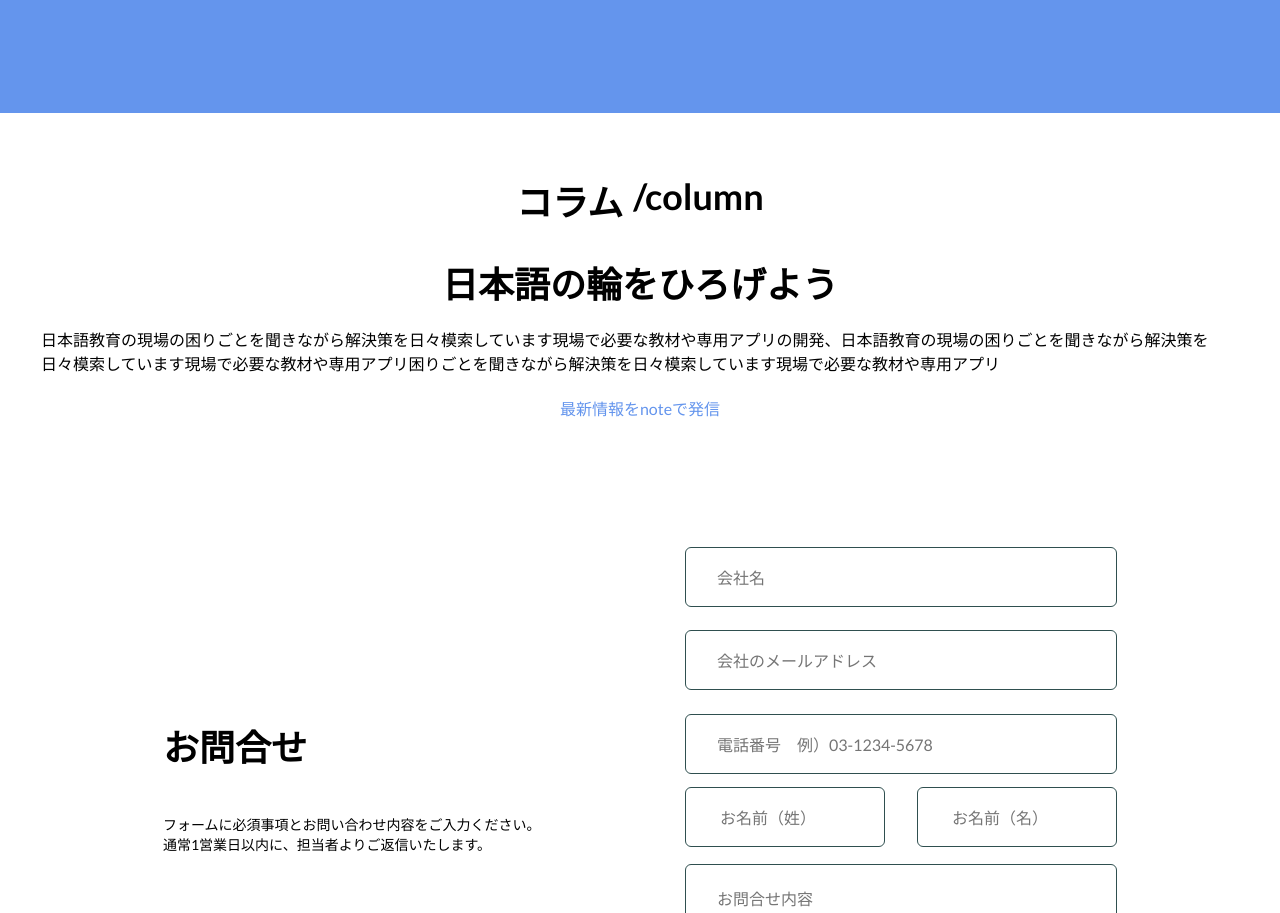
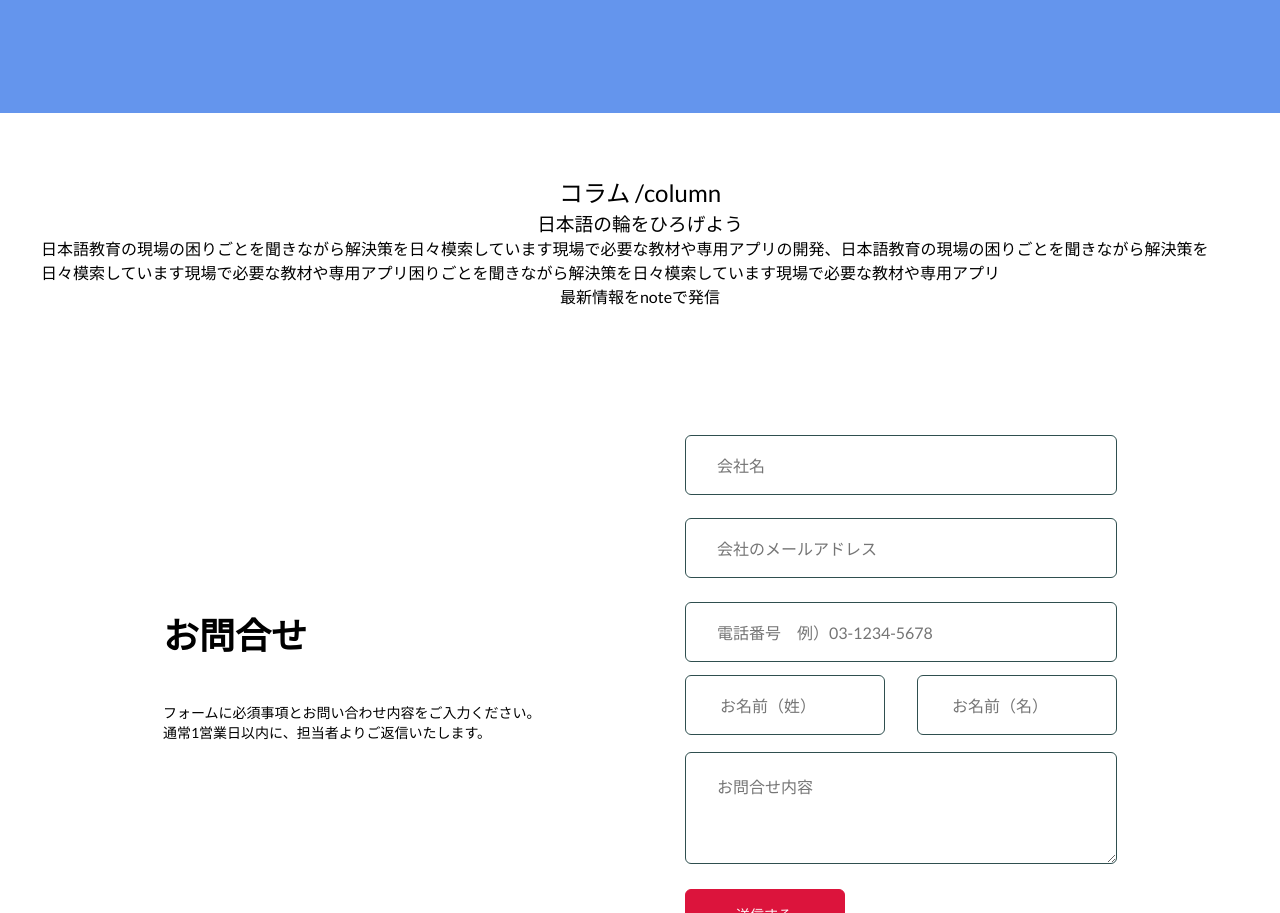
Before and after one commit to kurukobaweb/modern-japanese-education, a plain HTML site: page index.html in a window 1280 px wide. Shown: the part 3409-4322 px from the top of the page. Drawn offline with Linux system fonts and the light colour scheme.

Commit message:
Update index.html

```diff
--- a/index.html
+++ b/index.html
@@ -49,7 +49,6 @@
     <link rel="stylesheet" href="./styles/layout/header.css" />
     <link rel="stylesheet" href="./styles/layout/hero.css" />
     <link rel="stylesheet" href="./styles/layout/sections.css" />
-     <link rel="stylesheet" href="./styles/layout/colum.css" />
     <link rel="stylesheet" href="./styles/layout/footer.css" />
     <link rel="stylesheet" href="./styles/components/cards.css" />
     <link rel="stylesheet" href="./styles/components/buttons.css" />
```
